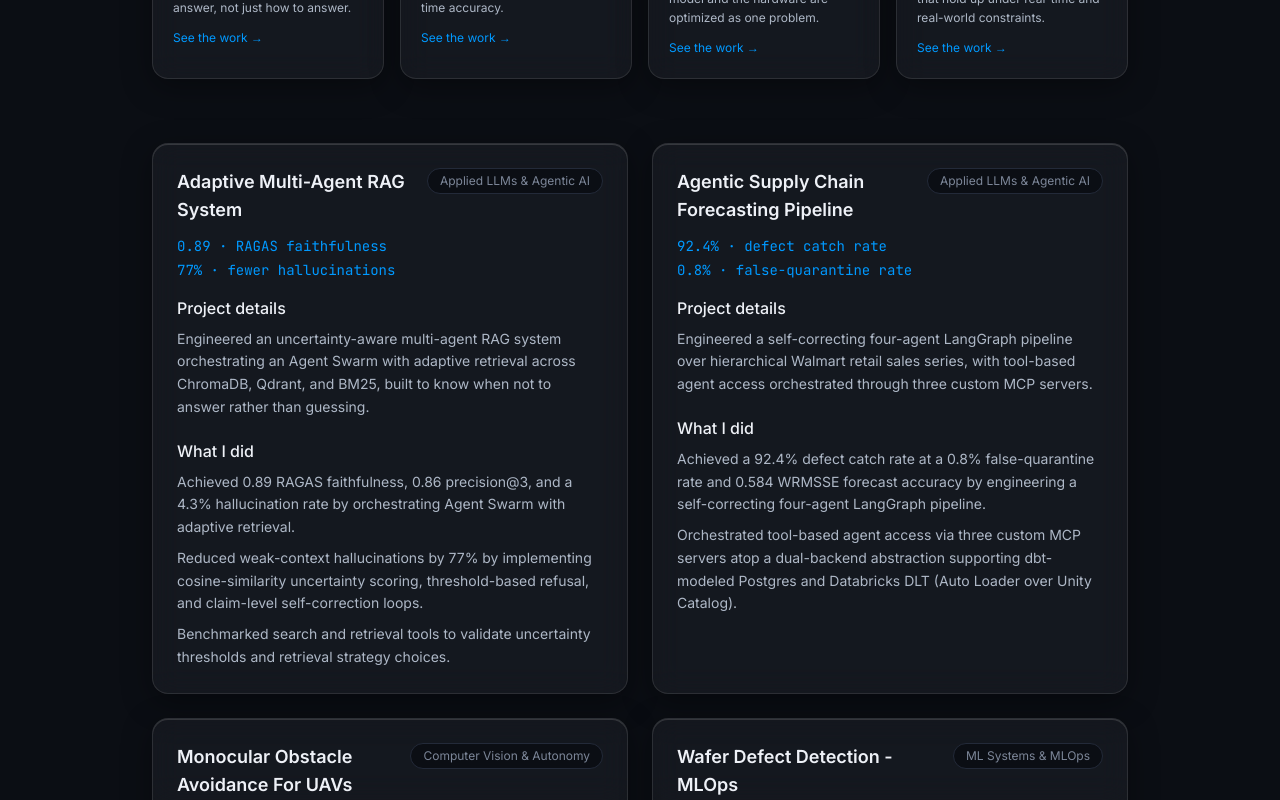
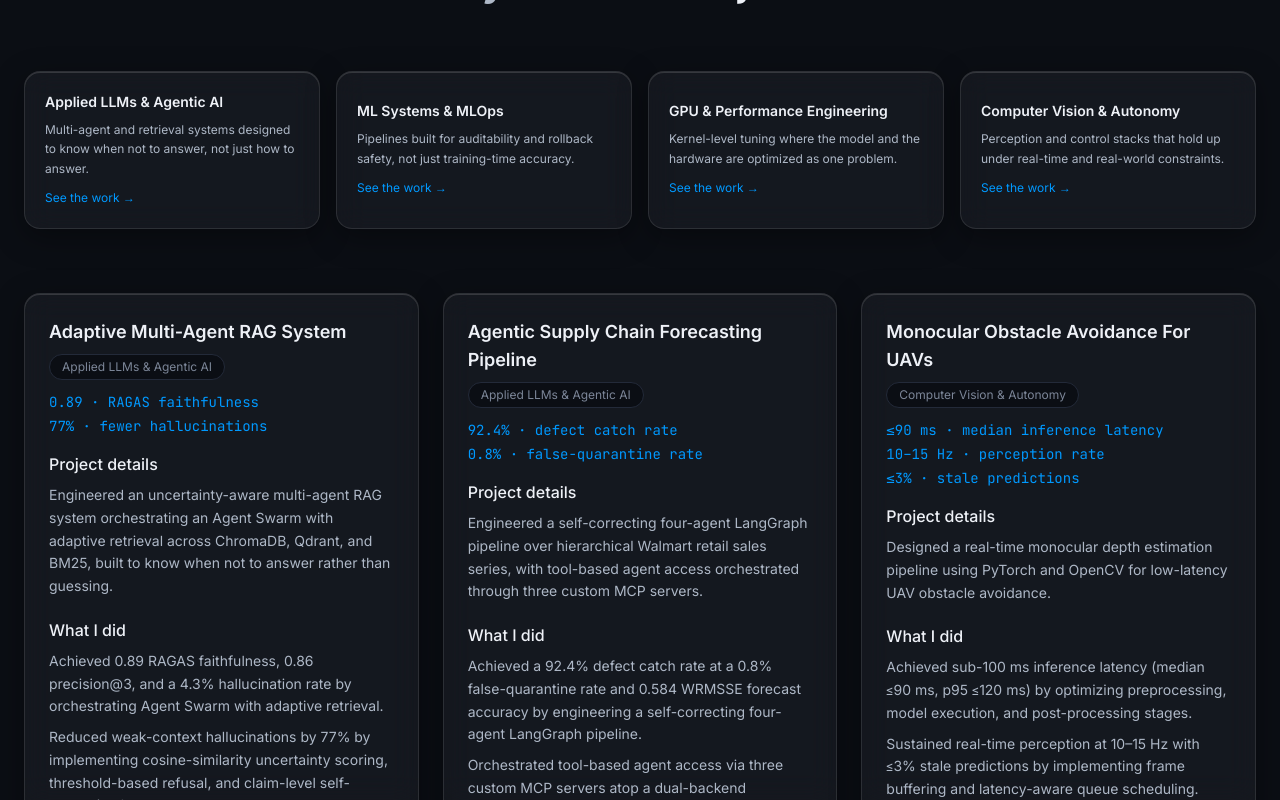
Before and after one commit to PreritSM/Portfolio_Website, a React (Vite) app: page / in a window 1280 px wide. Shown: the part 2000-2800 px from the top of the page. Built offline with nearby package versions, Linux system fonts and the light colour scheme.

Commit message:
Fix the spacing

```diff
--- a/src/App.tsx
+++ b/src/App.tsx
@@ -17,9 +17,13 @@ export default function App() {
         <Projects />
         <Skills />
         <Experience />
-        <Contact />
       </main>
-      <Footer />
+      <div id="contact" className="min-h-screen flex flex-col scroll-mt-0">
+        <div className="flex-1 flex items-center justify-center">
+          <Contact />
+        </div>
+        <Footer />
+      </div>
     </div>
   )
 }
--- a/src/components/About.tsx
+++ b/src/components/About.tsx
@@ -6,7 +6,7 @@ export default function About() {
   const loopedKeywords = [...about.keywords, ...about.keywords]
 
   return (
-    <section id="about" className="max-w-5xl mx-auto px-6 py-14">
+    <section id="about" className="max-w-7xl mx-auto px-6 py-14 scroll-mt-20">
       <div className="grid grid-cols-1 md:grid-cols-2 gap-10 items-start">
         <motion.div
           initial={{ opacity: 0, y: 24 }}
--- a/src/components/Contact.tsx
+++ b/src/components/Contact.tsx
@@ -5,7 +5,7 @@ import { SectionBadge, SectionHeading } from './SectionHeader'
 
 export default function Contact() {
   return (
-    <section id="contact" className="max-w-3xl mx-auto px-6 py-14 text-center">
+    <section className="max-w-4xl mx-auto px-6 py-14 text-center">
       <div className="flex flex-col items-center">
         <SectionBadge>Contact</SectionBadge>
         <div className="mt-6">
--- a/src/components/Experience.tsx
+++ b/src/components/Experience.tsx
@@ -4,7 +4,7 @@ import { SectionBadge, SectionHeading } from './SectionHeader'
 
 export default function Experience() {
   return (
-    <section id="career" className="max-w-3xl mx-auto px-6 py-14">
+    <section id="career" className="max-w-4xl mx-auto px-6 py-14">
       <div className="flex flex-col items-center mb-16">
         <SectionBadge>Career</SectionBadge>
         <div className="mt-6">
--- a/src/components/Footer.tsx
+++ b/src/components/Footer.tsx
@@ -37,7 +37,7 @@ function FooterLink({ link }: { link: (typeof columnOne)[number] }) {
 
 export default function Footer() {
   return (
-    <footer className="max-w-5xl mx-auto px-6 py-16">
+    <footer className="max-w-7xl mx-auto px-6 py-16">
       <div className="flex flex-col sm:flex-row sm:items-start sm:justify-between gap-10">
         <div>
           <div className="flex items-center gap-2">
--- a/src/components/Navbar.tsx
+++ b/src/components/Navbar.tsx
@@ -35,7 +35,7 @@ export default function Navbar() {
         scrolled ? 'bg-bg/80 backdrop-blur-md border-b border-border' : 'bg-transparent'
       }`}
     >
-      <nav className="max-w-5xl mx-auto flex items-center justify-between px-6 py-4">
+      <nav className="max-w-7xl mx-auto flex items-center justify-between px-6 py-4">
         <button
           onClick={() => handleClick('hero')}
           className="flex items-center gap-2 font-semibold text-text-h tracking-tight"
--- a/src/components/Projects.tsx
+++ b/src/components/Projects.tsx
@@ -5,7 +5,7 @@ import { SectionBadge, SectionHeading } from './SectionHeader'
 
 export default function Projects() {
   return (
-    <section id="projects" className="max-w-5xl mx-auto px-6 py-14">
+    <section id="projects" className="max-w-7xl mx-auto px-6 py-14 scroll-mt-20">
       <div className="flex flex-col items-center mb-16">
         <SectionBadge>Portfolio</SectionBadge>
         <div className="mt-6">
@@ -31,7 +31,7 @@ export default function Projects() {
         ))}
       </div>
 
-      <div className="grid grid-cols-1 md:grid-cols-2 gap-6">
+      <div className="grid grid-cols-1 md:grid-cols-2 lg:grid-cols-3 gap-6">
         {projects.map((p, i) => (
           <motion.article
             key={p.slug}
@@ -39,17 +39,15 @@ export default function Projects() {
             initial={{ opacity: 0, y: 24 }}
             whileInView={{ opacity: 1, y: 0 }}
             viewport={{ once: true, amount: 0.2 }}
-            transition={{ duration: 0.5, delay: (i % 2) * 0.08 }}
+            transition={{ duration: 0.5, delay: (i % 3) * 0.08 }}
             className="glass scroll-mt-24 rounded-2xl p-6 hover:border-accent/50 transition-colors"
           >
-            <div className="flex items-start justify-between gap-3">
-              <h3 className="text-lg font-semibold text-text-h">{p.title}</h3>
-              {p.status && (
-                <span className="shrink-0 rounded-full border border-border bg-bg px-3 py-1 text-xs text-text-dim">
-                  {p.status}
-                </span>
-              )}
-            </div>
+            <h3 className="text-lg font-semibold text-text-h">{p.title}</h3>
+            {p.status && (
+              <span className="mt-2 inline-block rounded-full border border-border bg-bg px-3 py-1 text-xs text-text-dim">
+                {p.status}
+              </span>
+            )}
 
             {p.metrics && p.metrics.length > 0 && (
               <div className="mt-3 flex flex-wrap gap-x-4 gap-y-1">
--- a/src/components/Skills.tsx
+++ b/src/components/Skills.tsx
@@ -4,7 +4,7 @@ import { SectionBadge, SectionHeading } from './SectionHeader'
 
 export default function Skills() {
   return (
-    <section id="skills" className="max-w-5xl mx-auto px-6 py-14">
+    <section id="skills" className="max-w-7xl mx-auto px-6 py-14">
       <div className="flex flex-col items-center gap-6 mb-14">
         <SectionBadge>Skills</SectionBadge>
         <SectionHeading muted="What I">work with</SectionHeading>
```
